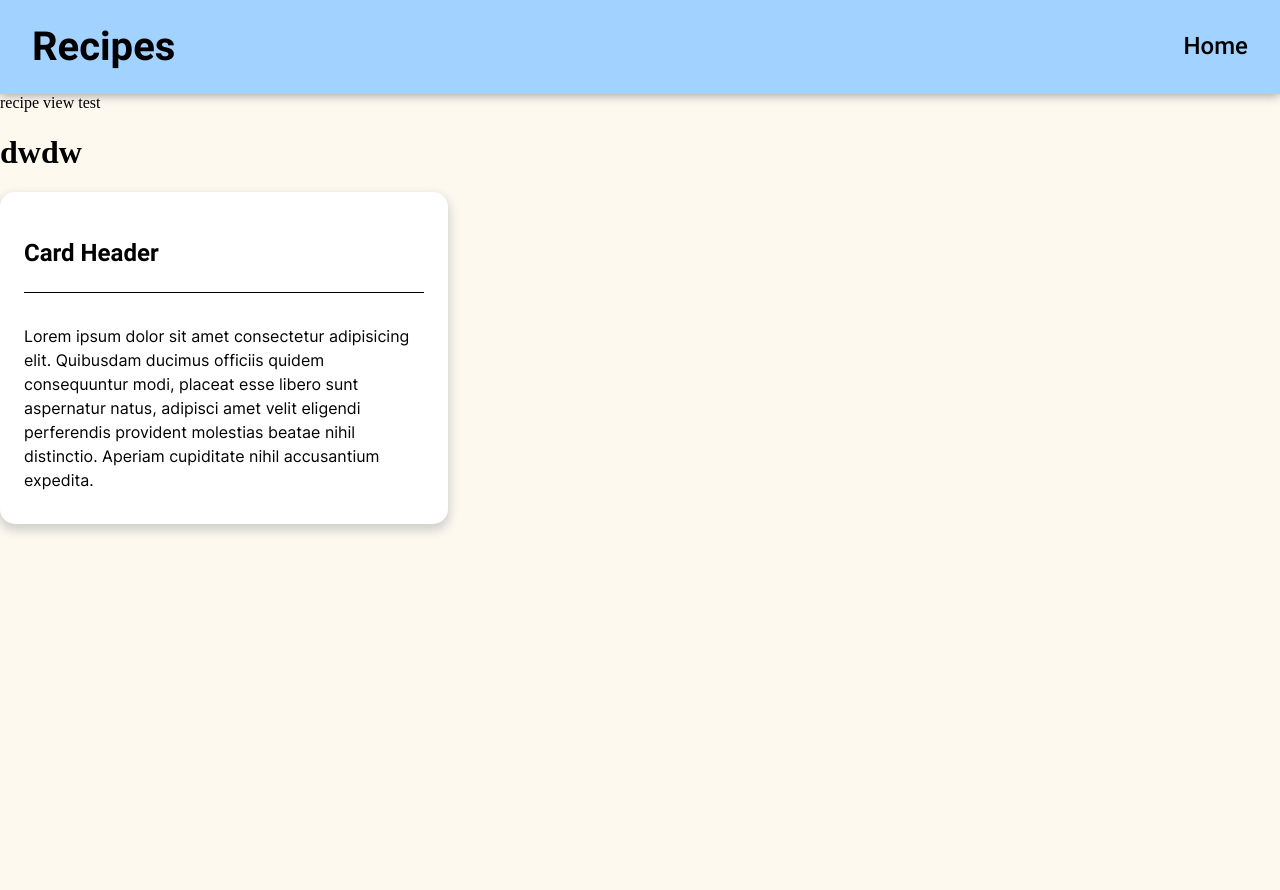
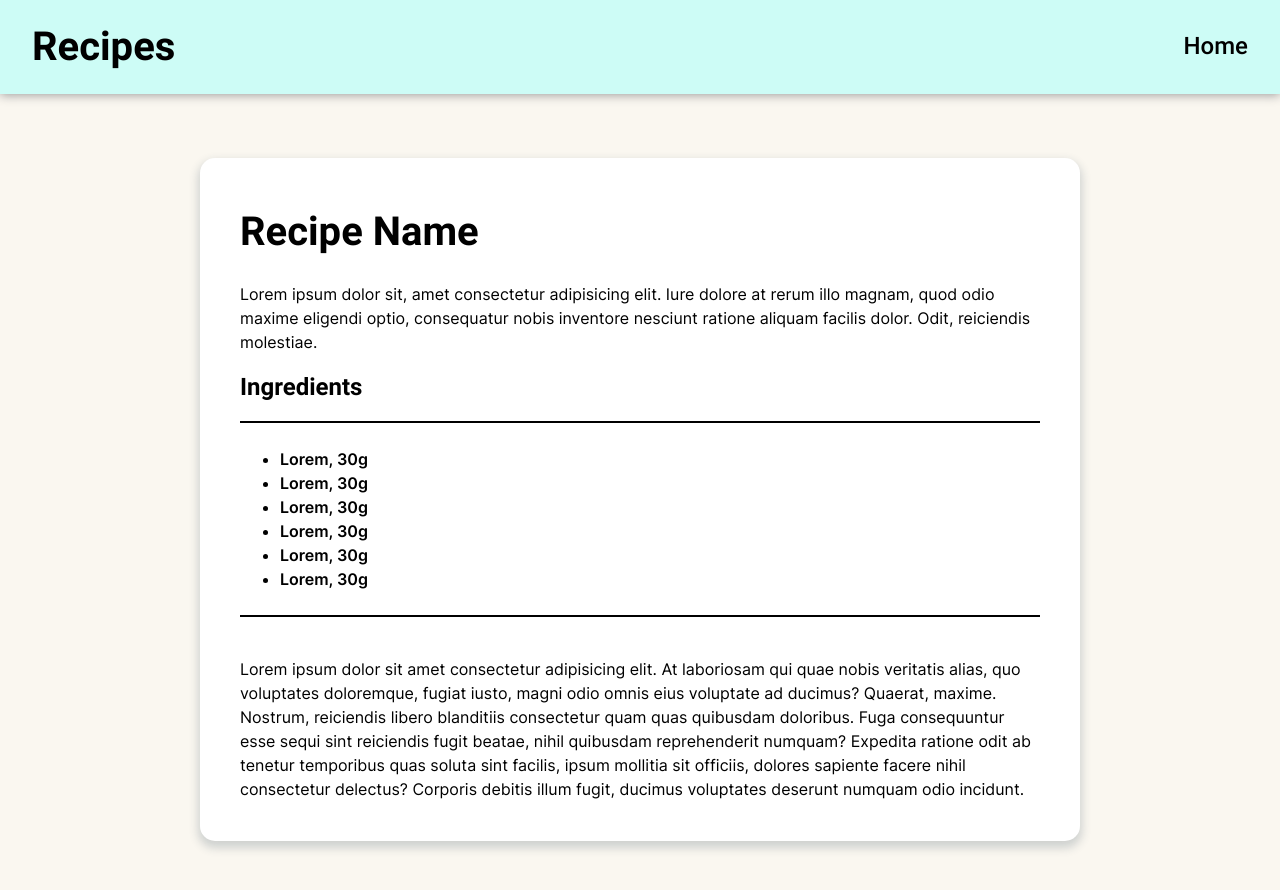
Before and after one commit to Qusz/vue-recipe-app, a Vue app: page /recipe/0 in a window 1280 px wide. Shown: the top 890 px of the page. Before the commit the page ends 800 px from the top, so only its background shows below. Built offline with nearby package versions, Linux system fonts and the light colour scheme.

Commit message:
base layout

```diff
--- a/src/App.vue
+++ b/src/App.vue
@@ -1,7 +1,6 @@
 <template>
 
   <TheHeader></TheHeader>
-  <RecipeCard></RecipeCard>
 
 </template>
 
@@ -9,13 +8,12 @@
 <script>
 
 import TheHeader from '@/components/TheHeader.vue'
-import RecipeCard from '@/components/RecipeCard.vue';
 
 export default {
     data() {
         return {};
     },
-    components: { TheHeader, RecipeCard }
+    components: { TheHeader }
 }
 
 </script>
--- a/src/assets/styles/sass/base/_vars.scss
+++ b/src/assets/styles/sass/base/_vars.scss
@@ -23,7 +23,8 @@ $spacer-xxs: .7rem;
 
 //* Colors
 
-$clr-primary: #FEF9EF;
-$clr-secondary: #A2D2FF;
-$clr-accent: #FF865E;
+$clr-primary: #FAF7F0;
+$clr-secondary: #CDFCF6;
+$clr-accent: #98A8F8;
 $clr-white: #fff;
+$clr-black: #000;
--- a/src/assets/styles/sass/components/BaseButton.scss
+++ b/src/assets/styles/sass/components/BaseButton.scss
@@ -0,0 +1,27 @@
+@use '../base/' as *;
+
+.btn {
+  border: none;
+  border-radius: 10px;
+  padding: $spacer-xxs $spacer-s;
+  cursor: pointer;
+}
+
+@mixin btn-color ($bg-clr, $text-clr) {
+  background-color: $bg-clr;
+  color: $text-clr;
+
+  transition: all .1s ease;
+
+    &:hover {
+      background-color: lighten($bg-clr, 5);
+    }
+
+    &:active {
+      background-color: $bg-clr;
+    }
+}
+
+.btn-accent {
+  @include btn-color($clr-accent, $clr-black);
+}
--- a/src/assets/styles/sass/components/RecipeCard.scss
+++ b/src/assets/styles/sass/components/RecipeCard.scss
@@ -3,7 +3,7 @@
 .card {
 
   //! Change width
-  max-width: 400px;
+  max-width: 300px;
 
   padding: $spacer-xs $spacer-s;
   background-color: $clr-white;
@@ -20,7 +20,7 @@
       font-size: $fs-m;
 
       padding-bottom: $spacer-s;
-      border-bottom: 1px solid black;
+      border-bottom: 1px solid $clr-black;
     }
 
     &__body {
--- a/src/assets/styles/sass/views/HomeView.scss
+++ b/src/assets/styles/sass/views/HomeView.scss
@@ -0,0 +1,30 @@
+@use '../base/' as *;
+
+.home {
+
+  margin-top: $spacer-m;
+
+  display: flex;
+  flex-direction: column;
+
+  &__hr {
+    margin: 0;
+    border: none;
+    height: 2px;
+    background-color: $clr-black;
+  }
+
+  &__add-button {
+    align-self: flex-end;
+    margin-top: $spacer-s;
+  }
+
+  &__cards {
+    margin-top: $spacer-s;
+
+    display: grid;
+    justify-items: center;
+    grid-template-columns: repeat(auto-fill, minmax(300px, 1fr));
+    gap: 20px;
+  }
+}
--- a/src/assets/styles/sass/views/RecipeView.scss
+++ b/src/assets/styles/sass/views/RecipeView.scss
@@ -0,0 +1,42 @@
+@use '../base/' as *;
+
+.recipe {
+  margin: $spacer-l auto $spacer-l auto;
+  padding: $spacer-s $spacer-m;
+  background-color: $clr-white;
+  border-radius: 15px;
+
+  -webkit-box-shadow: 0px 5px 10px 2px rgba(34, 60, 80, 0.2);
+  -moz-box-shadow: 0px 5px 10px 2px rgba(34, 60, 80, 0.2);
+  box-shadow: 0px 5px 10px 2px rgba(34, 60, 80, 0.2);
+
+  max-width: 800px;
+
+    &__title {
+      font-family: 'Roboto-Bold';
+      font-size: $fs-l;
+    }
+
+    &__ingredients-tile {
+      font-family: 'Roboto-Bold';
+      font-size: $fs-m;
+    }
+
+    &__description,
+    &__ingredients,
+    &__instructions {
+      font-family: 'Inter';
+      font-size: $fs-s;
+      line-height: 1.5;
+    }
+
+    &__ingredients {
+      font-weight: 600;
+    }
+
+    &__ingredients {
+      padding-block: $spacer-s;
+      margin: $spacer-xs 0 $spacer-m 0 ;
+      border-block: 2px solid $clr-black;
+    }
+}
--- a/src/components/BaseButton.vue
+++ b/src/components/BaseButton.vue
@@ -0,0 +1,19 @@
+<template>
+  <button class="btn">
+    {{ content }}
+  </button>
+</template>
+
+<script>
+
+export default {
+  props: ['content']
+}
+
+</script>
+
+<style lang="scss" scroped>
+
+@import '@/assets/styles/sass/components/BaseButton.scss';
+
+</style>
--- a/src/views/HomeView.vue
+++ b/src/views/HomeView.vue
@@ -1,11 +1,43 @@
 <template>
-  <div class="test">hahaha</div>
+
+  <div class="container home">
+    <hr class="home__hr">
+    <BaseButton
+    :content="'Add New Recipe'"
+    class="btn-accent home__add-button"
+    >
+    </BaseButton>
+    <div class="home__cards">
+      <RecipeCard class="home__card"></RecipeCard>
+      <RecipeCard class="home__card"></RecipeCard>
+      <RecipeCard class="home__card"></RecipeCard>
+      <RecipeCard class="home__card"></RecipeCard>
+      <RecipeCard class="home__card"></RecipeCard>
+      <RecipeCard class="home__card"></RecipeCard>
+      <RecipeCard class="home__card"></RecipeCard>
+      <RecipeCard class="home__card"></RecipeCard>
+      <RecipeCard class="home__card"></RecipeCard>
+      <RecipeCard class="home__card"></RecipeCard>
+    </div>
+  </div>
+
 </template>
 
 <script>
 
+import RecipeCard from '@/components/RecipeCard.vue';
+import BaseButton from '@/components/BaseButton.vue'
+
+
 export default {
-  name: 'HomeView'
+  name: 'HomeView',
+  components: { RecipeCard, BaseButton }
 }
 
 </script>
+
+<style lang="scss" scoped>
+
+@import '@/assets/styles/sass/views/HomeView.scss';
+
+</style>
--- a/src/views/RecipeView.vue
+++ b/src/views/RecipeView.vue
@@ -1,6 +1,42 @@
 <template>
-  <div>recipe view test</div>
-  <h1>dwdw</h1>
+
+  <div class="container">
+    <section class="recipe">
+      <h1 class="recipe__title">
+        Recipe Name
+      </h1>
+      <p class="recipe__description">
+        Lorem ipsum dolor sit, amet consectetur adipisicing elit. Iure dolore at rerum illo magnam, quod odio maxime eligendi optio, consequatur nobis inventore nesciunt ratione aliquam facilis dolor. Odit, reiciendis molestiae.
+      </p>
+      <h2 class="recipe__ingredients-tile">
+        Ingredients
+      </h2>
+      <ul class="recipe__ingredients">
+        <li class="recipe__ingredient">
+          Lorem, 30g
+        </li>
+        <li class="recipe__ingredient">
+          Lorem, 30g
+        </li>
+        <li class="recipe__ingredient">
+          Lorem, 30g
+        </li>
+        <li class="recipe__ingredient">
+          Lorem, 30g
+        </li>
+        <li class="recipe__ingredient">
+          Lorem, 30g
+        </li>
+        <li class="recipe__ingredient">
+          Lorem, 30g
+        </li>
+      </ul>
+      <p class="recipe__instructions">
+        Lorem ipsum dolor sit amet consectetur adipisicing elit. At laboriosam qui quae nobis veritatis alias, quo voluptates doloremque, fugiat iusto, magni odio omnis eius voluptate ad ducimus? Quaerat, maxime. Nostrum, reiciendis libero blanditiis consectetur quam quas quibusdam doloribus. Fuga consequuntur esse sequi sint reiciendis fugit beatae, nihil quibusdam reprehenderit numquam? Expedita ratione odit ab tenetur temporibus quas soluta sint facilis, ipsum mollitia sit officiis, dolores sapiente facere nihil consectetur delectus? Corporis debitis illum fugit, ducimus voluptates deserunt numquam odio incidunt.
+      </p>
+    </section>
+  </div>
+
 </template>
 
 
@@ -11,3 +47,9 @@ export default {
 }
 
 </script>
+
+<style lang="scss" scoped>
+
+@import '@/assets/styles/sass/views/RecipeView.scss'
+
+</style>
```
